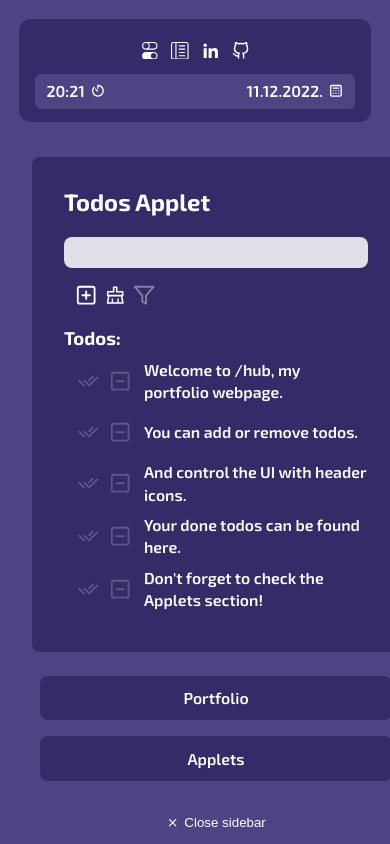
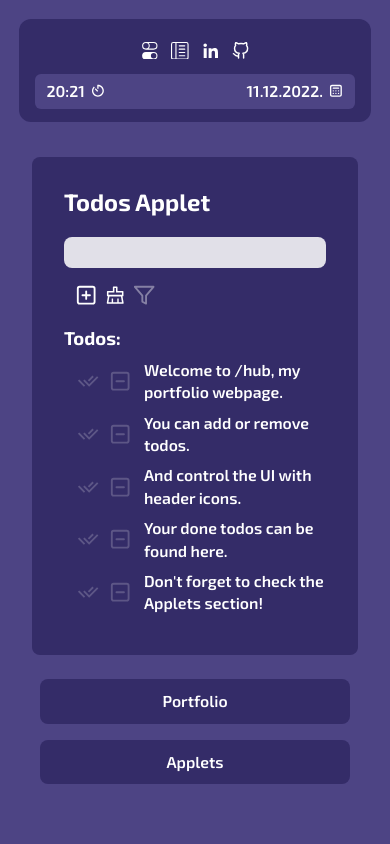
Before and after one commit to erazmozen/hub, a React (Create React App) app: page / in a window 390 px wide. Built offline with nearby package versions, Linux system fonts and the light colour scheme.

Commit message:
Fix various styles

```diff
--- a/src/components/Showpage/comps/Weather/citypicker.css
+++ b/src/components/Showpage/comps/Weather/citypicker.css
@@ -13,6 +13,7 @@
 }
 
 .city-picker-wrapper input {
+  width: 80%;
   background-color: rgba(255, 255, 255, 0.9);
 }
 
@@ -24,28 +25,18 @@
 
 .city {
   display: flex;
-  align-items: center;
-  justify-content: space-between;
-  padding: 0.1rem 0.4em;
-  transition: padding 0.2s ease;
-}
-
-.city p {
-  padding: 0.3rem;
-  line-height: 1.4rem;
-}
-
-.city p:nth-child(2) {
-  text-align: right;
-}
-.city p:nth-child(1) {
-  text-align: left;
+  flex-wrap: wrap;
+  justify-content: center;
+  font-size: 1.1em;
+  padding: 0.5rem 0.4em;
+  margin: 0 2rem;
+  border-radius: 8px;
+  transition: padding 0.35s ease;
 }
 
 .city:hover {
   cursor: pointer;
-  background-color: var(--primary);
-  border-radius: 8px;
-  padding-left: 1.4rem;
-  transition: padding 0.2s ease;
+  background-color: var(--secondary);
+  padding: 0.83rem 0.7em;
+  transition: padding 0.15s ease;
 }
--- a/src/components/Showpage/showpage.css
+++ b/src/components/Showpage/showpage.css
@@ -1,17 +1,25 @@
 /* Showpage ------ */
+
+.content-wrapper {
+  position: relative;
+  width: 100%;
+}
 
 .showpage {
   position: relative;
   background-color: var(--secondary);
   border-radius: 12px;
   width: 100%;
+  min-width: 200px;
   margin: 0;
+  padding-top: 1rem;
   color: white;
 }
 
 @media only screen and (max-width: 800px) {
   .showpage {
     padding: 0.1rem;
+    padding-top: 1rem;
   }
   .showpage > * {
     margin: 0rem;
--- a/src/components/Sidebar/Sidebar.jsx
+++ b/src/components/Sidebar/Sidebar.jsx
@@ -13,7 +13,7 @@ const Sidebar = () => {
 
   console.log("Sidebar render");
   return (
-    <div className="sidebar-wrapper card">
+    <div className="sidebar-wrapper card ">
       <TodoProvider>
         <TodoApplet />
       </TodoProvider>
--- a/src/components/Sidebar/sidebar.css
+++ b/src/components/Sidebar/sidebar.css
@@ -2,15 +2,29 @@
 
 .sidebar-wrapper {
   background: var(--secondary);
-  margin: 0rem;
-  padding: 1rem;
+  margin: 1rem;
+  padding: 0rem;
   position: sticky;
   top: 20px;
   left: 0;
   display: flex;
+  overflow-x: hidden;
   flex-direction: column;
   margin-bottom: 4rem;
-  min-width: 400px;
+  min-width: 360px;
+  border-radius: 12px;
+}
+@media only screen and (max-width: 800px) {
+  .sidebar-wrapper {
+    max-height: 80vh;
+    overflow-y: scroll;
+    -ms-overflow-style: none;
+    scrollbar-width: none;
+    min-width: auto;
+  }
+  .sidebar-wrapper::-webkit-scrollbar {
+    display: none;
+  }
 }
 
 .sidebar-wrapper h2 {
--- a/src/main.css
+++ b/src/main.css
@@ -104,7 +104,7 @@ html {
   display: flex;
 }
 
-@media only screen and (max-width: 900px) {
+@media only screen and (max-width: 800px) {
   .content-wrapper {
     flex-direction: column;
   }
```
